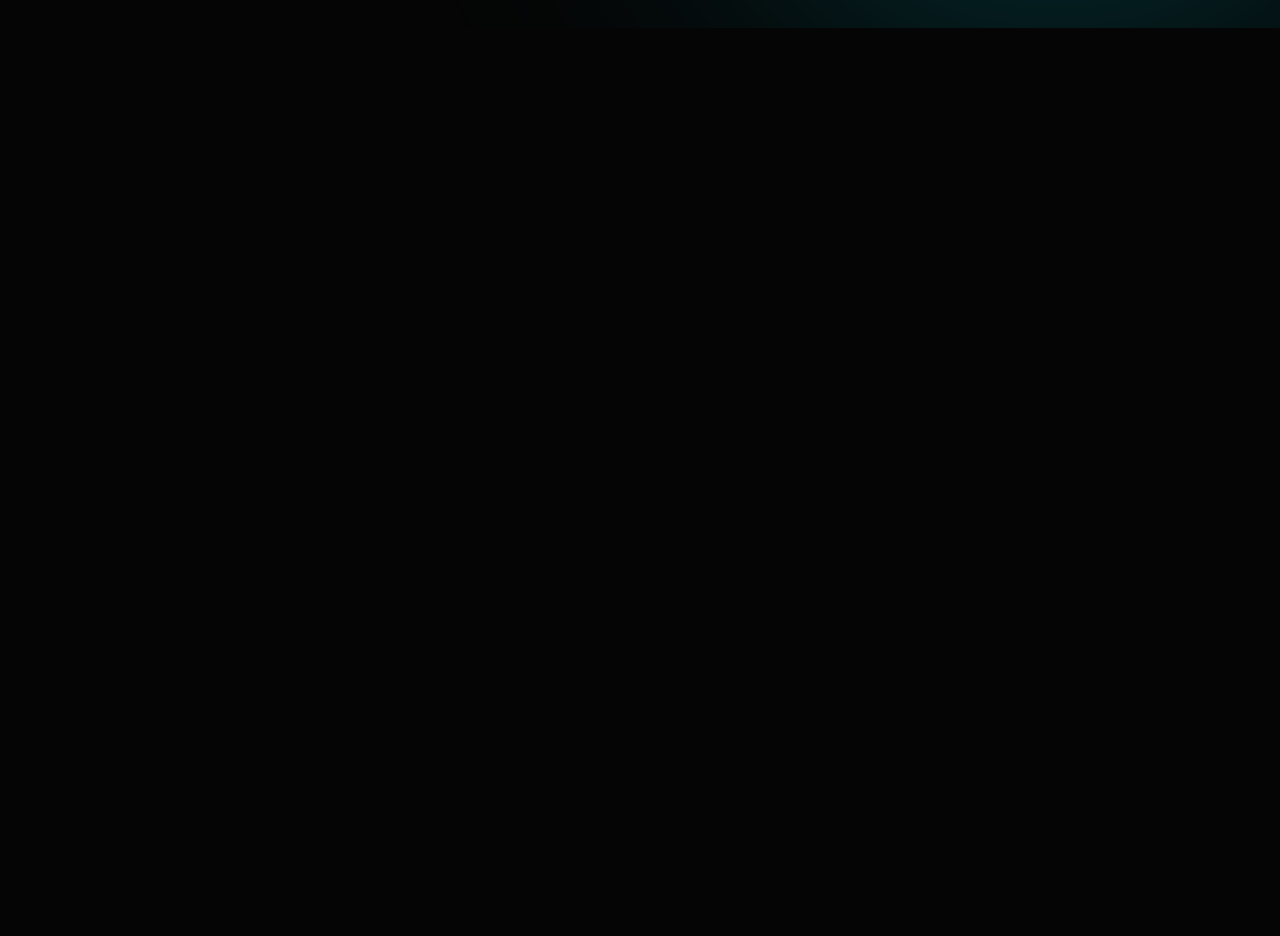
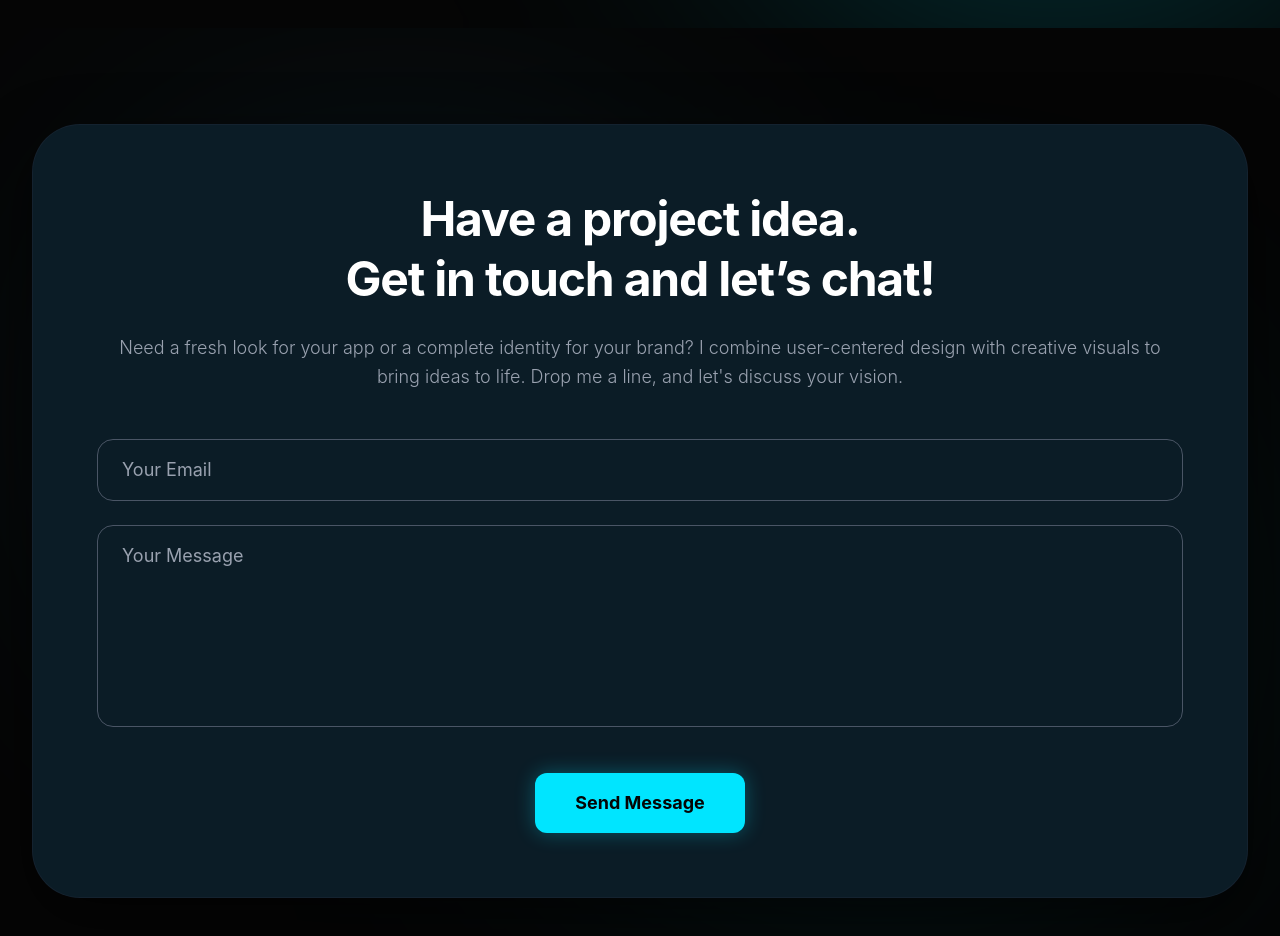
Before and after one commit to hussain-labs/Sidra-Sharif, a React (Vite) app: page / in a window 1280 px wide. Shown: the part 6340-7276 px from the top of the page. Before the commit the page ends 6368 px from the top, so only its background shows below. Built offline with nearby package versions, Linux system fonts and the light colour scheme.

Commit message:
add contact us section

```diff
--- a/src/components/Contact.jsx
+++ b/src/components/Contact.jsx
@@ -18,19 +18,19 @@ const Contact = () => {
 
     return (
         <section className="bg-void-black py-24 px-4 sm:px-6 lg:px-8 font-sans relative overflow-hidden">
-            <div className="max-w-4xl mx-auto relative z-10">
+            <div className="max-w-[1920px] mx-auto relative z-10">
                 <div className="bg-[#0B1C26] rounded-[48px] p-8 md:p-16 shadow-[0_20px_60px_rgba(0,0,0,0.6)] border border-gray-800/50">
                     <div className="text-center mb-12">
-                        <h2 className="text-4xl md:text-5xl font-bold text-white mb-6 tracking-tight leading-tight">
+                        <h2 className="text-2xl sm:text-3xl md:text-5xl font-bold text-white mb-6 tracking-tight leading-tight">
                             Have a project idea. <br className="hidden md:block" />
                             Get in touch and let’s chat!
                         </h2>
-                        <p className="text-gray-400 text-lg leading-relaxed max-w-2xl mx-auto font-light">
+                        <p className="text-gray-400 text-sm md:text-lg leading-relaxed mx-auto font-light">
                             Need a fresh look for your app or a complete identity for your brand? I combine user-centered design with creative visuals to bring ideas to life. Drop me a line, and let's discuss your vision.
                         </p>
                     </div>
 
-                    <form onSubmit={handleSubmit} className="space-y-6 max-w-2xl mx-auto">
+                    <form onSubmit={handleSubmit} className="space-y-6 mx-auto">
                         <div>
                             <input
                                 type="email"
--- a/src/pages/Home.jsx
+++ b/src/pages/Home.jsx
@@ -5,6 +5,7 @@ import Services from '../components/Home/Services';
 import Works from '../components/Works';
 import Branding from '../components/Home/Branding';
 import CreativePlayground from '../components/Home/CreativePlayground';
+import Contact from '../components/Contact';
 
 const Home = () => {
     return (
@@ -15,6 +16,7 @@ const Home = () => {
             <Branding />
             <Services />
             <CreativePlayground />
+            <Contact />
         </main>
     );
 };
```
